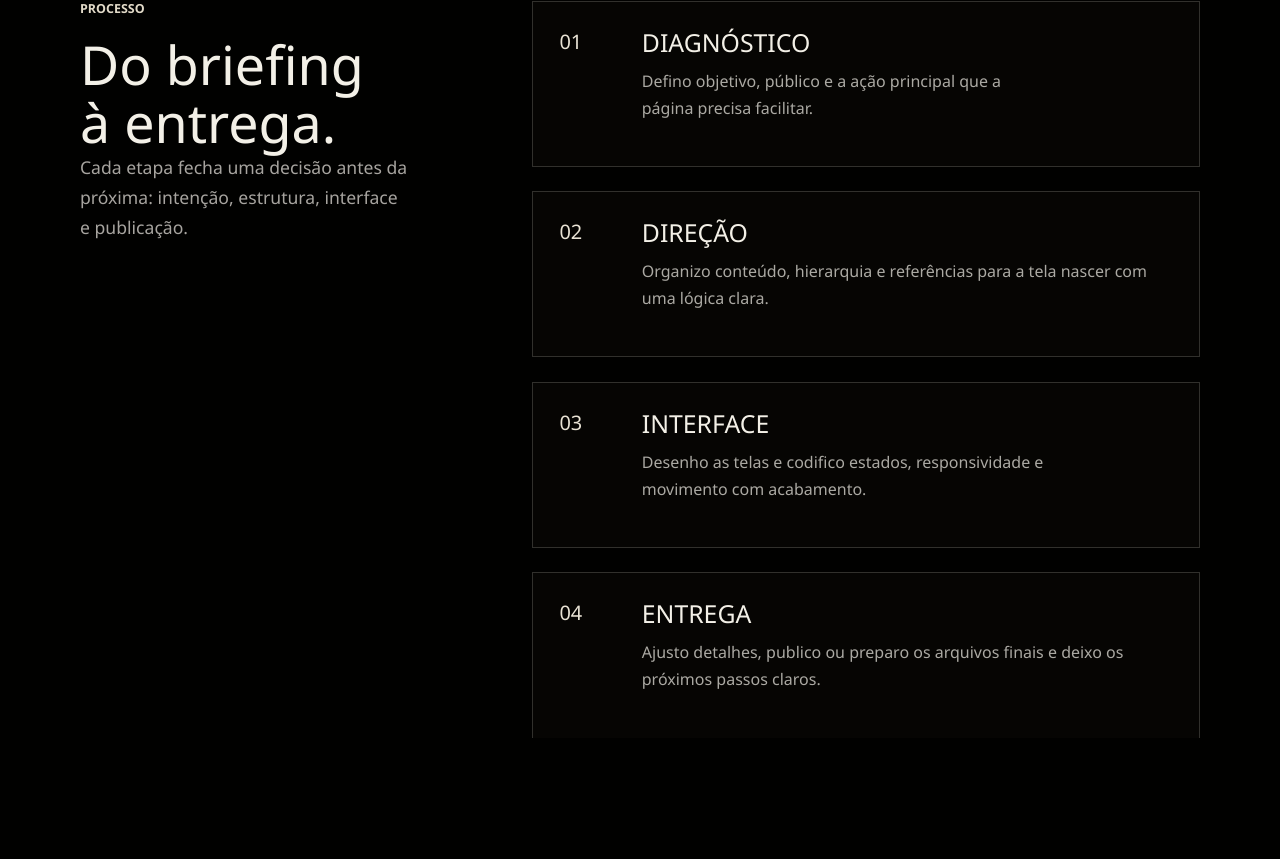
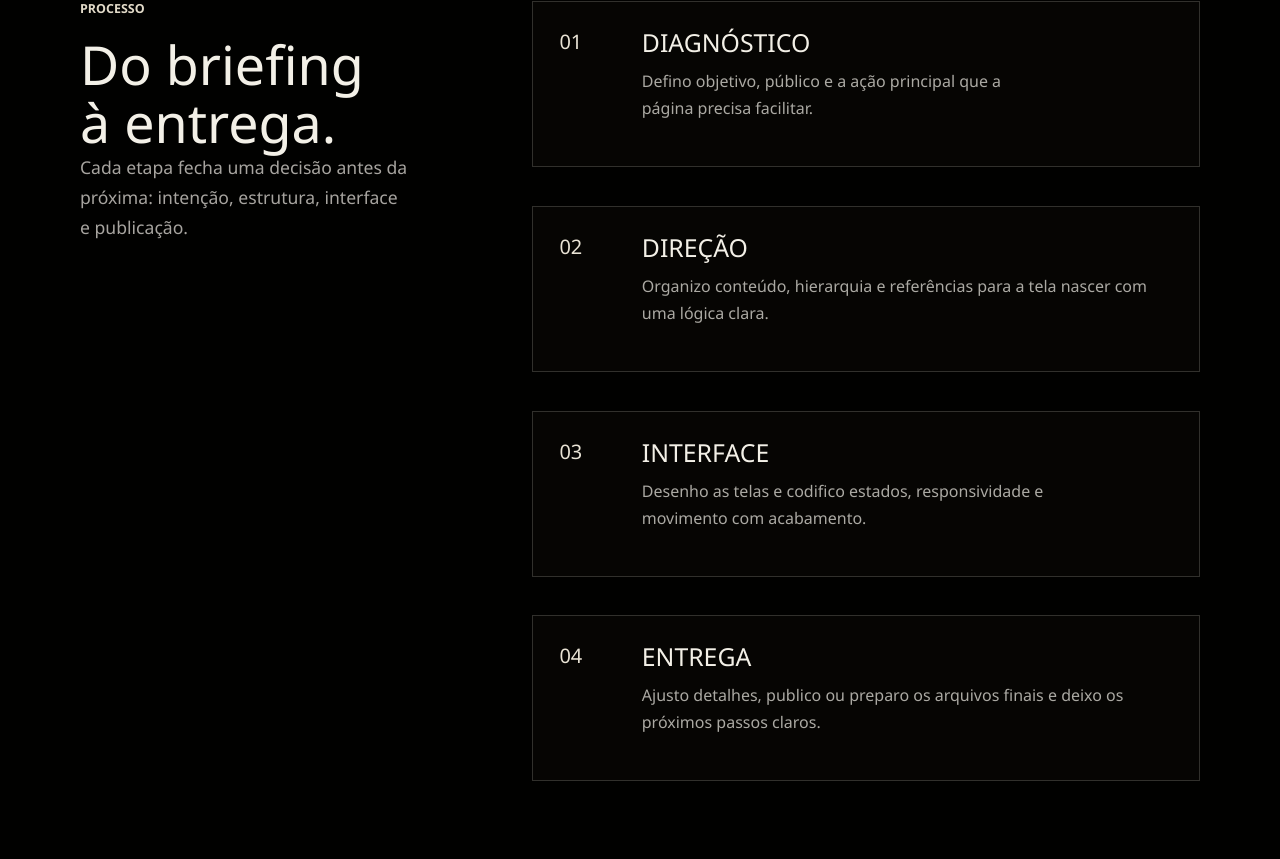
Before and after one commit to Monteiromathe550/matheus-portifolio, a React (Vite) app: page / in a window 1280 px wide. Shown: the part 5461-6320 px from the top of the page. Built offline with nearby package versions, Linux system fonts and the light colour scheme; a web font is replaced by a local one.

Commit message:
Restore process stack and fix final border

```diff
--- a/src/index.css
+++ b/src/index.css
@@ -2299,30 +2299,7 @@ textarea.contact-input {
   }
 }
 
-@media (max-width: 1023px) {
-  .process-list {
-    gap: 1rem;
-    padding-bottom: clamp(5rem, 14vh, 8rem);
-  }
-
-  .process-step {
-    position: relative;
-    top: auto;
-    z-index: auto;
-  }
-}
-
-.process-list {
-  gap: clamp(1rem, 2.4vw, 1.5rem);
-  padding-bottom: clamp(6rem, 16vh, 10rem);
-}
-
-.process-step {
-  position: relative;
-  top: auto;
-  z-index: auto;
-}
-
 .process-step:last-child {
   margin-bottom: 1px;
-}
+  box-shadow: inset 0 -1px 0 var(--stack-border);
+}
```
